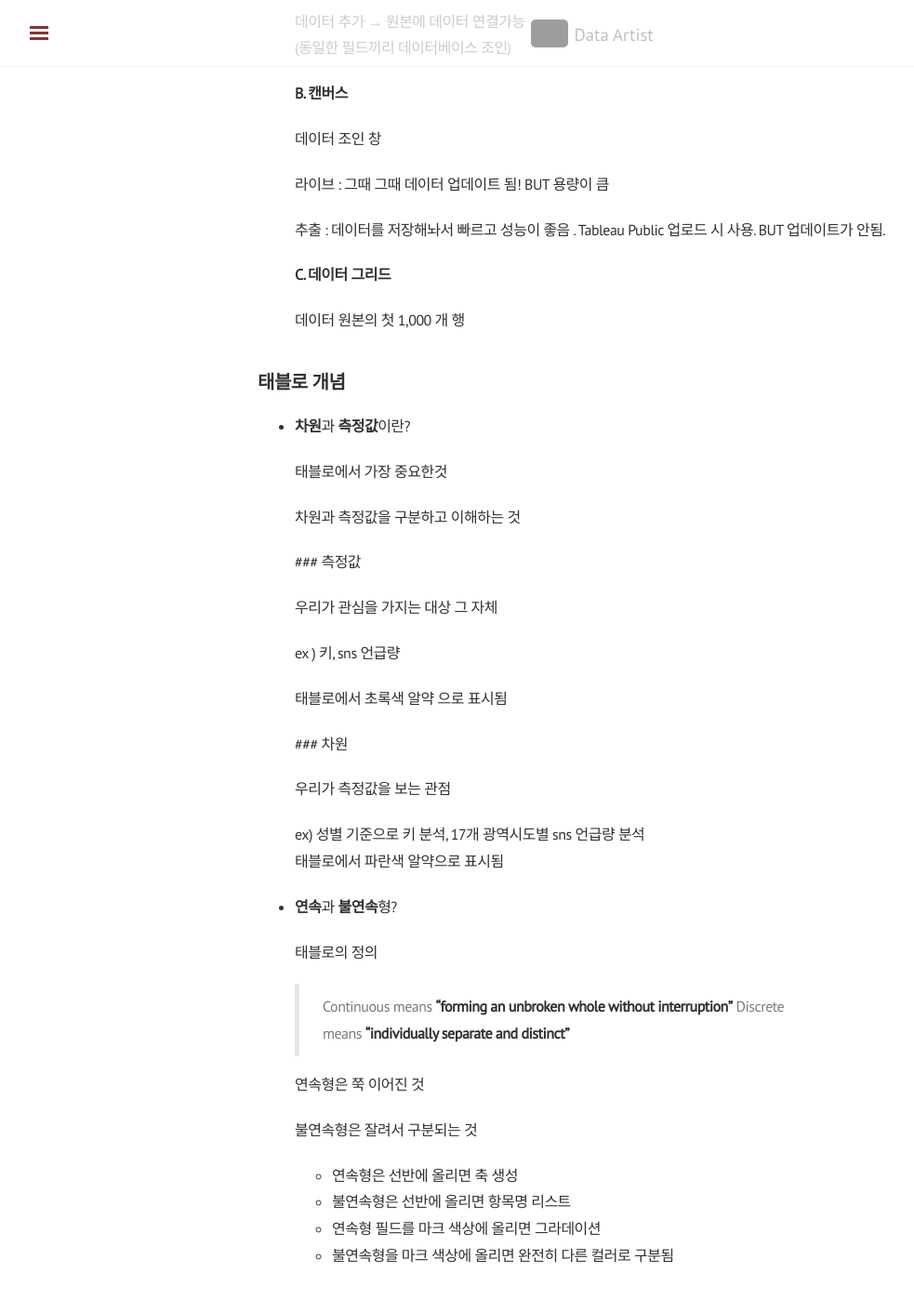
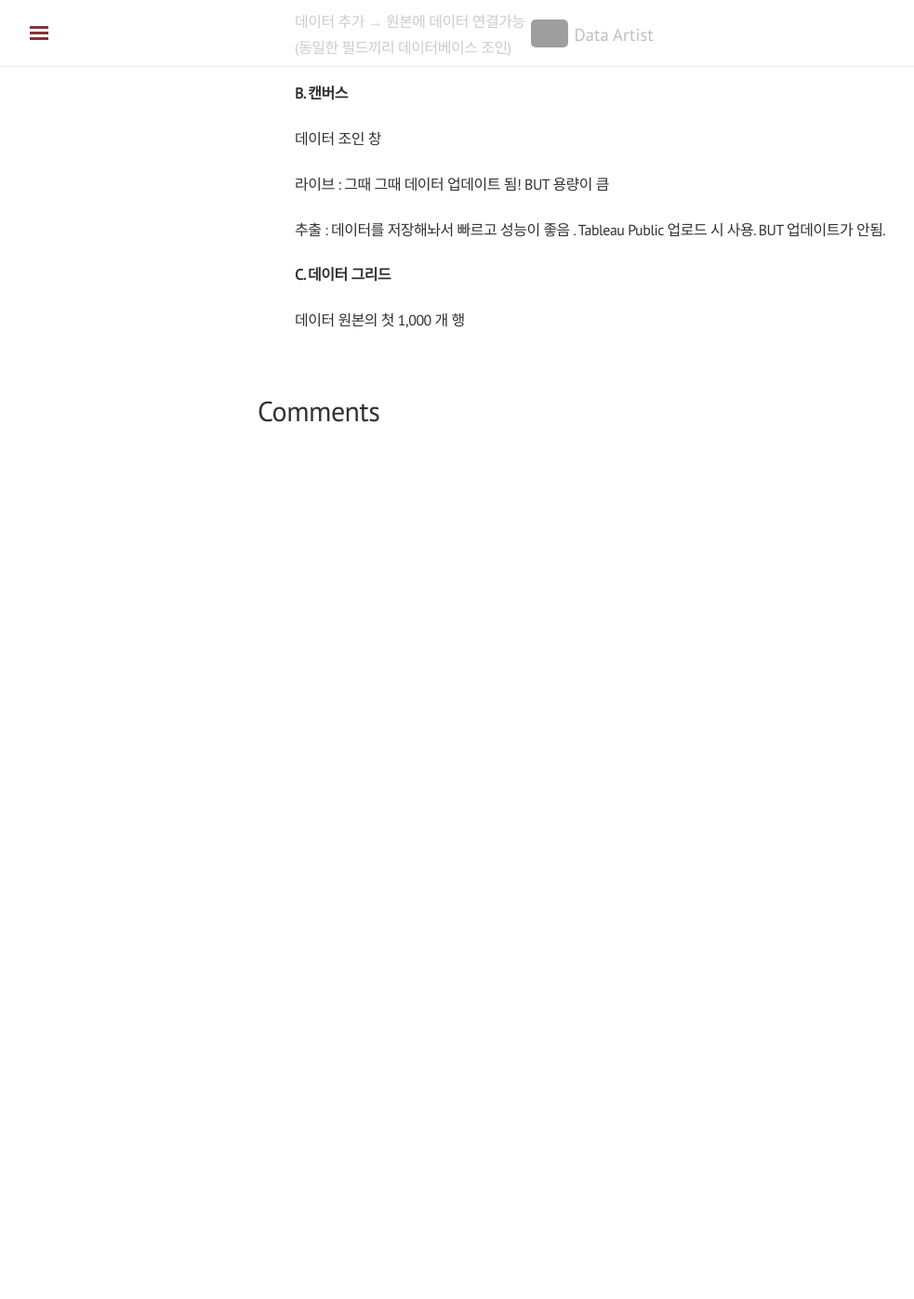
Before and after one commit to shanny924/shanny924.github.io, a Jekyll site: the page built from _posts/2020-03-18-basic#1.md, in a window 1280 px wide and 1400 px high, scrolled down 3625 px. Shown: the top 1397 px of the window at 93% size, without its empty margins (3-986 px from the left). Built offline with Jekyll 4.4.1, drawn with Linux system fonts in a browser that asks for light colours; nearby versions of some CDN libraries; comment, search, counter and statistics services are not loaded; after the commit the page ends 4096 px from its top, so only the background shows below that; grey boxes are pictures that could not be loaded.

Commit message:
Update 2020-03-18-basic#1.md

```diff
--- a/_posts/2020-03-18-basic#1.md
+++ b/_posts/2020-03-18-basic#1.md
@@ -100,42 +100,3 @@ tag: [태블로 기초]
     **C. 데이터 그리드**
 
     데이터 원본의 첫 1,000 개 행
-
-## 태블로 개념
-
-- **차원**과 **측정값**이란?
-
-    태블로에서 가장 중요한것
-
-    차원과 측정값을 구분하고 이해하는 것
-
-    ### 측정값
-
-    우리가 관심을 가지는 대상 그 자체
-
-    ex ) 키, sns 언급량
-
-    태블로에서 초록색 알약 으로 표시됨
-
-    ### 차원
-
-    우리가 측정값을 보는 관점
-
-    ex) 성별 기준으로 키 분석, 17개 광역시도별 sns 언급량 분석
-    태블로에서 파란색 알약으로 표시됨
-
-- **연속**과 **불연속**형?
-
-    태블로의 정의
-
-    > Continuous means **"forming an unbroken whole without interruption"**
-    > Discrete means **"individually separate and distinct"**
-
-    연속형은 쭉 이어진 것
-
-    불연속형은 잘려서 구분되는 것
-
-    - 연속형은 선반에 올리면 축 생성
-    - 불연속형은 선반에 올리면 항목명 리스트
-    - 연속형 필드를 마크 색상에 올리면 그라데이션
-    - 불연속형을 마크 색상에 올리면 완전히 다른 컬러로 구분됨
```
Also changed, not shown: other parts of _posts/2020-03-18-basic#1.md (+5 -5 lines).
